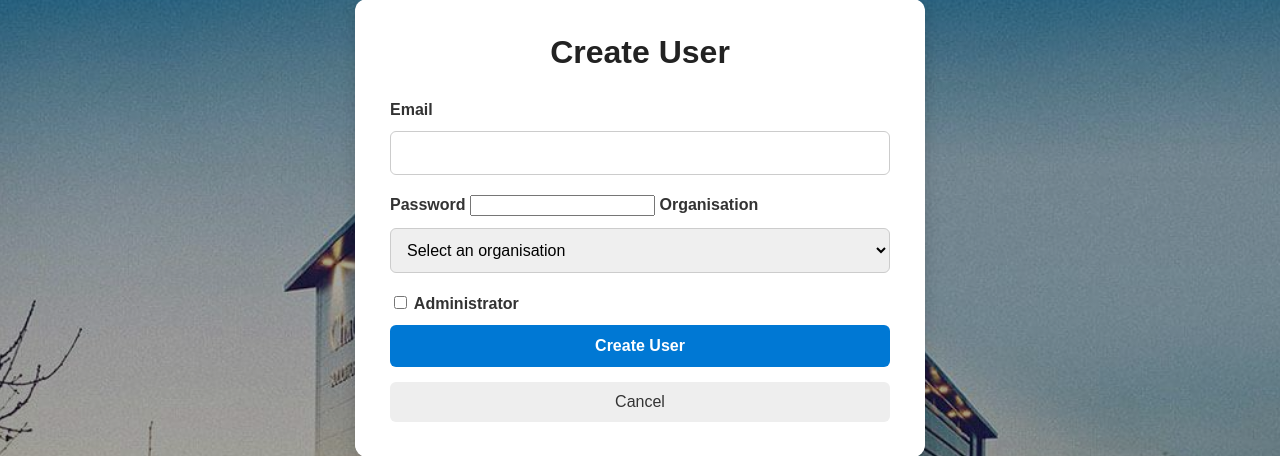
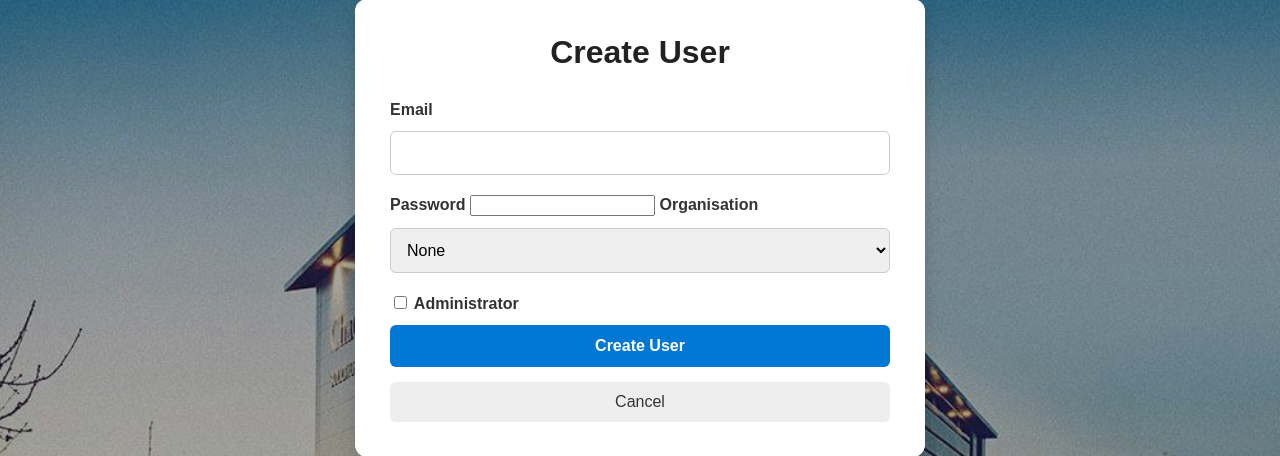
Before and after one commit to ChadlawTJL/SOS-Referrer-Portal, a Flask app: page /create_user in a window 1280 px wide. Shown: the part 61-517 px from the top of the page. Run offline with Flask 3, Linux system fonts and the light colour scheme; the visitor is signed in with stand-in values (Sample User, id 1); data that the repository does not hold is empty; some libraries are stand-ins or nearby versions.

Commit message:
allow blank organisations, to use for admin. Further improvements to make it work

```diff
--- a/App.py
+++ b/App.py
@@ -604,7 +604,7 @@ def create_user():
     if request.method == "POST":
         email = request.form["email"]
         password = request.form["password"]
-        organisation_id = request.form["organisation_id"]
+        organisation_id = request.form.get("organisation_id") or None
 
         # Checkbox only appears in the form data when ticked
         is_admin = "is_admin" in request.form
--- a/templates/admin.html
+++ b/templates/admin.html
@@ -36,7 +36,7 @@
 
             <tr>
                 <td>{{ user[1] }}</td>
-                <td>{{ user[3] }}</td>
+                <td>{{ user[3] if user[3] is not none else 'None' }}</td>
 
                 <td>
                     <!--Establishes if the user is an admin, changing a boolena to a yes no-->
--- a/templates/create_user.html
+++ b/templates/create_user.html
@@ -19,7 +19,7 @@
 
                 <label for="organisation_id">Organisation</label>
                 <select id="organisation_id" name="organisation_id">
-                    <option value=""> Select an organisation
+                    <option value=""> None
                     </option>
                     {% for organisation in organisations %}
 
```
